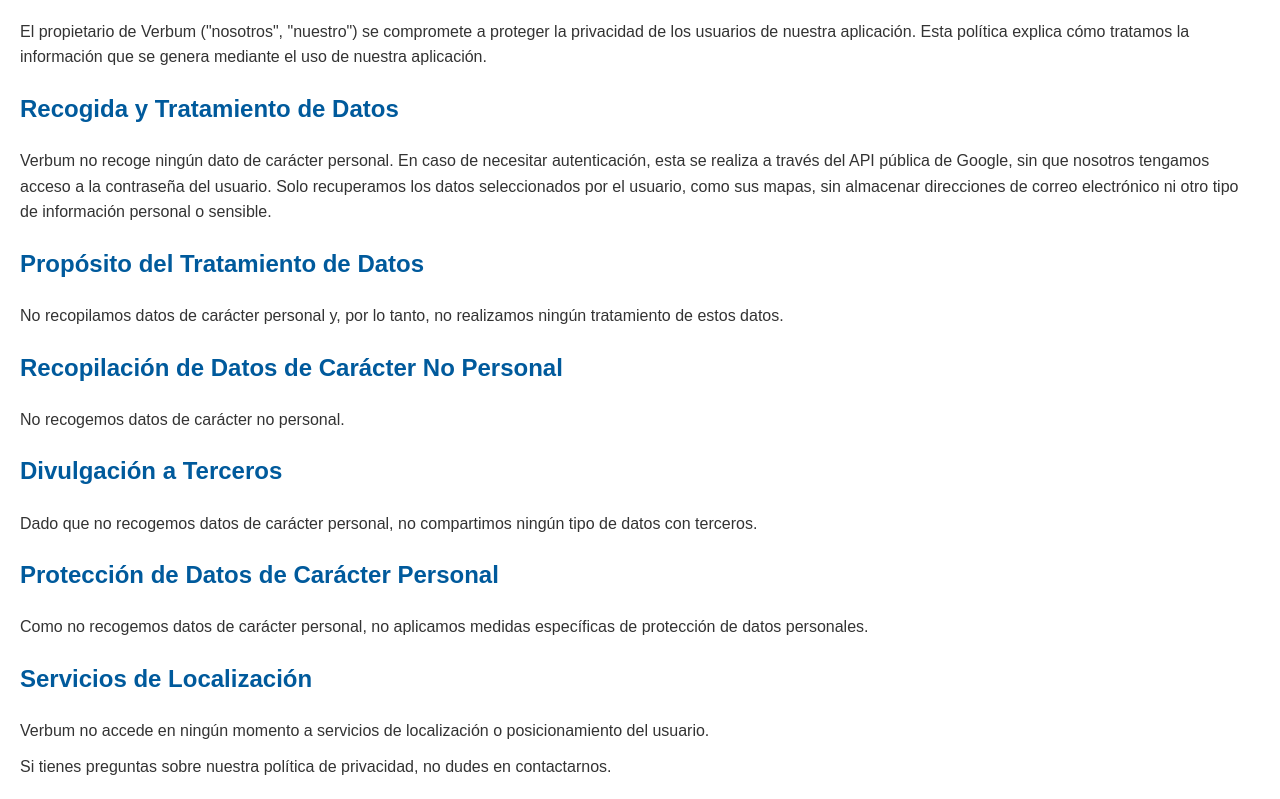
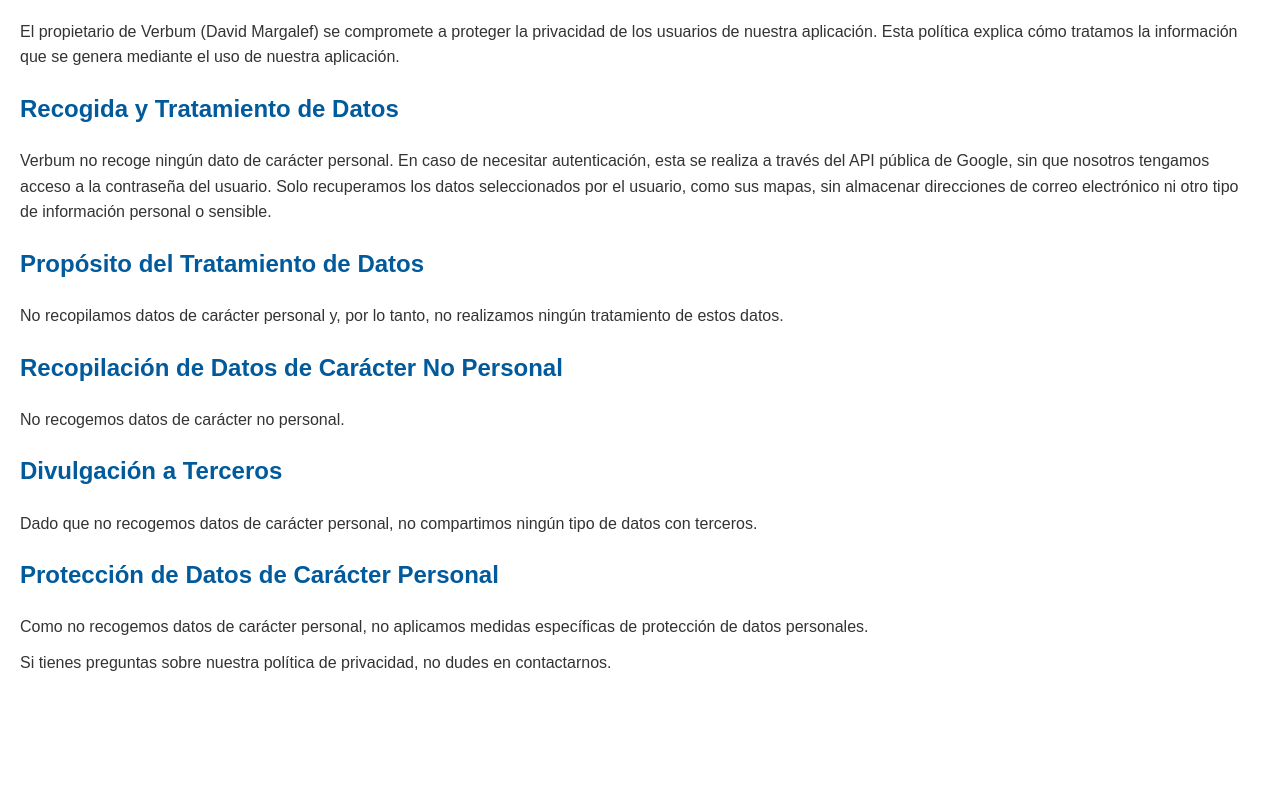
Before and after one commit to DavidWW/Privacidad_Verbum, a plain HTML site: page index.html in a window 1280 px wide. Shown: the part 74-873 px from the top of the page. After the commit the page ends 800 px from the top, so only its background shows below. Drawn offline with Linux system fonts and the light colour scheme.

Commit message:
Update index.html

```diff
--- a/index.html
+++ b/index.html
@@ -22,7 +22,7 @@
 </head>
 <body>
     <h1>Política de Privacidad de Verbum</h1>
-    <p>El propietario de Verbum ("nosotros", "nuestro") se compromete a proteger la privacidad de los usuarios de nuestra aplicación. Esta política explica cómo tratamos la información que se genera mediante el uso de nuestra aplicación.</p>
+    <p>El propietario de Verbum (David Margalef) se compromete a proteger la privacidad de los usuarios de nuestra aplicación. Esta política explica cómo tratamos la información que se genera mediante el uso de nuestra aplicación.</p>
 
     <h2>Recogida y Tratamiento de Datos</h2>
     <p>Verbum no recoge ningún dato de carácter personal. En caso de necesitar autenticación, esta se realiza a través del API pública de Google, sin que nosotros tengamos acceso a la contraseña del usuario. Solo recuperamos los datos seleccionados por el usuario, como sus mapas, sin almacenar direcciones de correo electrónico ni otro tipo de información personal o sensible.</p>
@@ -39,8 +39,5 @@
     <h2>Protección de Datos de Carácter Personal</h2>
     <p>Como no recogemos datos de carácter personal, no aplicamos medidas específicas de protección de datos personales.</p>
 
-    <h2>Servicios de Localización</h2>
-    <p>Verbum no accede en ningún momento a servicios de localización o posicionamiento del usuario.</p>
-
     <p>Si tienes preguntas sobre nuestra política de privacidad, no dudes en contactarnos.</p>
 </body>
```
